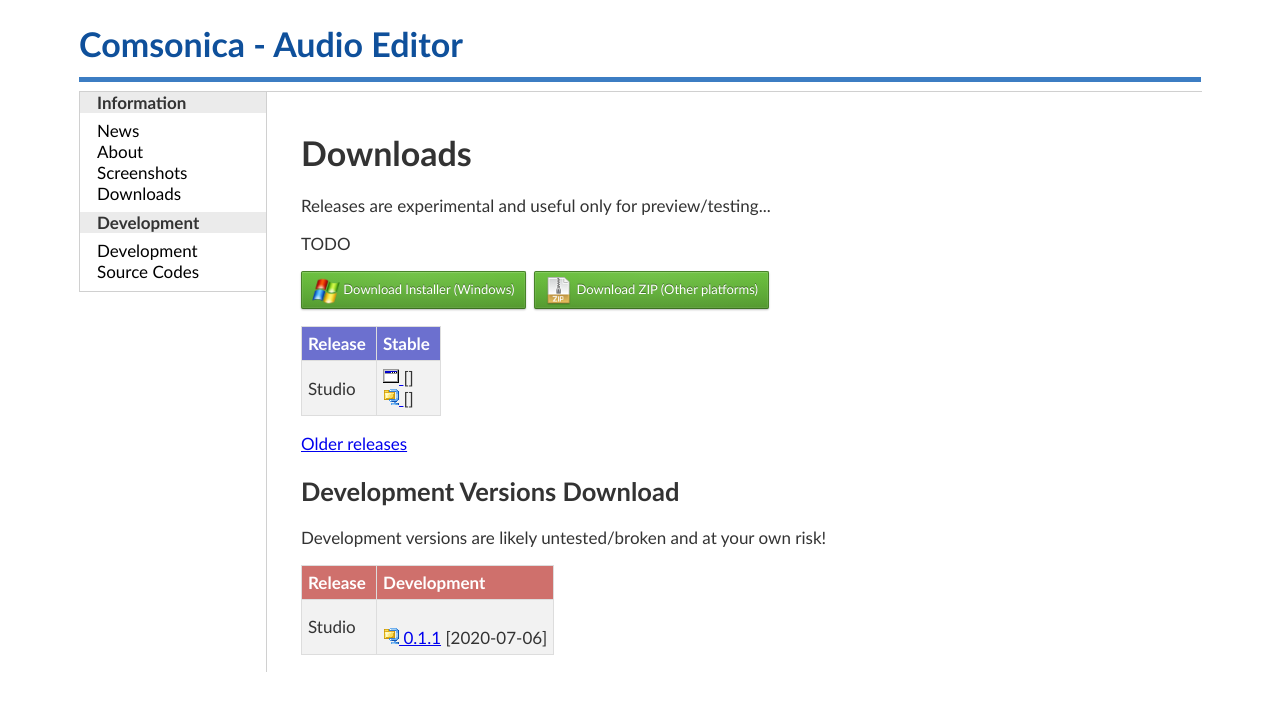
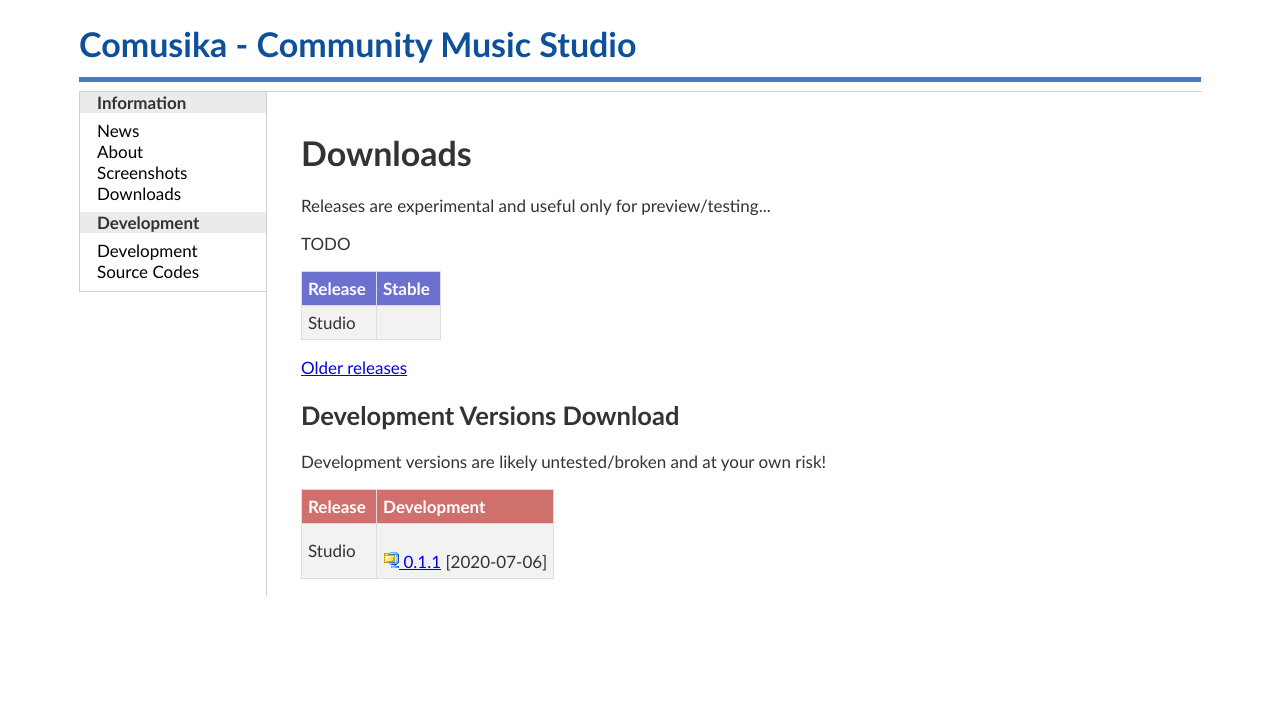
Before and after one commit to comusika/comusika-web, a PHP site: page /?downloads in a window 1280 px wide. Shown: the top 711 px of the page. Run offline with PHP 8.4, Linux system fonts and the light colour scheme; data that the repository does not hold is empty.

Commit message:
Renamed to Comusika

```diff
--- a/download/download-list.php
+++ b/download/download-list.php
@@ -13,23 +13,23 @@
       $variants['stb'][0]['ver'] = $stb_ver;
       $variants['stb'][0]['date'] = $stb_date;
       $variants['stb'][0]['icon'] = 'exe';
-      $variants['stb'][0]['file'] = 'comsonica-studio-'.$stb_ver.'-win32.exe';
+      $variants['stb'][0]['file'] = 'comusika-studio-'.$stb_ver.'-win32.exe';
       $variants['stb'][1]['name'] = 'ZIP';
       $variants['stb'][1]['ver'] = $stb_ver;
       $variants['stb'][1]['date'] = $stb_date;
       $variants['stb'][1]['icon'] = 'zip';
-      $variants['stb'][1]['file'] = 'comsonica-studio-'.$stb_ver.'.zip';
+      $variants['stb'][1]['file'] = 'comusika-studio-'.$stb_ver.'.zip';
 
 /*      $variants['dev'][0]['name'] = 'Windows Installer';
       $variants['dev'][0]['ver'] = $dev_ver;
       $variants['dev'][0]['date'] = $dev_date;
       $variants['dev'][0]['icon'] = 'exe';
-      $variants['dev'][0]['file'] = 'comsonica-studio-'.$dev_ver.'-'.$dev_snap.'-win32.exe'; */
+      $variants['dev'][0]['file'] = 'comusika-studio-'.$dev_ver.'-'.$dev_snap.'-win32.exe'; */
       $variants['dev'][1]['name'] = 'ZIP';
       $variants['dev'][1]['ver'] = $dev_ver;
       $variants['dev'][1]['date'] = $dev_date;
       $variants['dev'][1]['icon'] = 'zip';
-      $variants['dev'][1]['file'] = 'comsonica-studio-'.$dev_ver.'-'.$dev_snap.'.zip';
+      $variants['dev'][1]['file'] = 'comusika-studio-'.$dev_ver.'-'.$dev_snap.'.zip';
 
       $result['studio'] = $variants;
     }
--- a/download/index.php
+++ b/download/index.php
@@ -36,7 +36,7 @@ $component = ':' . $query;
 if (empty($query)) {
   $query = '../?downloads';
 } else {
-  file_put_contents("/var/www/html/comsonica/download/referer.html", date("Y-m-d H:i:s").' '.$_SERVER['REMOTE_ADDR']." ".$component." : ".$referer."<br/>\n", FILE_APPEND);
+  file_put_contents("/var/www/html/comusika/download/referer.html", date("Y-m-d H:i:s").' '.$_SERVER['REMOTE_ADDR']." ".$component." : ".$referer."<br/>\n", FILE_APPEND);
 }
 header('Location: ' . $query);
 exit();
--- a/header.php
+++ b/header.php
@@ -11,11 +11,11 @@ if (!empty($prefix)) {
 <meta http-equiv="Content-Type" content="text/html; charset=utf-8" />
 <link rel="SHORTCUT ICON" href="bined.ico" />
 <link href="<?php echo $parentPrefix; ?>css/site.css" rel="stylesheet">
-<title>Comsonica - Audio Editor</title>
+<title>Comusika - Community Music Studio</title>
 </head>
 
 <body>
-<div id="name"><h1>Comsonica - Audio Editor</a></h1></div>
+<div id="name"><h1>Comusika - Community Music Studio</a></h1></div>
 <div id="divider"></div>
 
 <ul id="navmenu">
--- a/pages/about.php
+++ b/pages/about.php
@@ -1,7 +1,7 @@
 <div id="content">
 <h1>About</h1>
 
-<p>Comsonica is mashup audio editor written in Java. Project is in planning stage / under construction.</p>
+<p>Comusika is mashup audio editor written in Java. Project is in planning stage / under construction.</p>
 
 <p>Application is combination of multiple other Java audio applications.</p>
 
--- a/pages/downloads.php
+++ b/pages/downloads.php
@@ -9,12 +9,12 @@ function echoDownload($arr) {
 <p>Releases are experimental and useful only for preview/testing...</p>
 <p>TODO</p>
 <p>
-<a href="download/?<?php echo $downloads['studio']['stb'][0]['file']; ?>" class="button button-green"><img src="images/filetypes/windows-32x32.png" style="vertical-align: middle;" width="28" height="28" alt="[WIN]"/>&nbsp;Download Installer (Windows)</a>&nbsp;
-<a href="download/?<?php echo $downloads['studio']['stb'][1]['file']; ?>" class="button button-green"><img src="images/filetypes/zip-32x32.png" style="vertical-align: middle;" width="28" height="28" alt="[ZIP]"/>&nbsp;Download ZIP (Other platforms)</a></p>
+<?php /*<a href="download/?<?php echo $downloads['studio']['stb'][0]['file']; ?>" class="button button-green"><img src="images/filetypes/windows-32x32.png" style="vertical-align: middle;" width="28" height="28" alt="[WIN]"/>&nbsp;Download Installer (Windows)</a>&nbsp;
+<a href="download/?<?php echo $downloads['studio']['stb'][1]['file']; ?>" class="button button-green"><img src="images/filetypes/zip-32x32.png" style="vertical-align: middle;" width="28" height="28" alt="[ZIP]"/>&nbsp;Download ZIP (Other platforms)</a></p> */ ?>
 <table class="downloads">
 <tr><th>Release&nbsp;</th><th>Stable&nbsp;</th></tr>
 <tr><td>Studio</td>
-  <td><?php echoDownload($downloads['studio']['stb']); ?></td>
+  <td><?php /* echoDownload($downloads['studio']['stb']); */ ?></td>
 </table>
 <p><a href="?older-downloads">Older releases</a></p>
 
--- a/pages/source-codes.php
+++ b/pages/source-codes.php
@@ -3,9 +3,9 @@
 
 <table class="downloads">
 <tr><th>Library&nbsp;</th><th>Repository&nbsp;</th></tr>
-<tr><td>Comsonica Studio</td><td><a href="https://github.com/comsonica/comsonica-studio" title="GitHub repository"><img src="images/ref/github.png" alt="[GitHub]"/> comsonica/comsonica-studio</a></td></tr>
+<tr><td>Comusica Studio</td><td><a href="https://github.com/comusika/comusika-studio" title="GitHub repository"><img src="images/ref/github.png" alt="[GitHub]"/> comusika/comusika-studio</a></td></tr>
 <tr><th>Others&nbsp;</th><th>Repository&nbsp;</th></tr>
-<tr><td>Web Site</td><td><a href="https://github.com/comsonica/comsonica-web" title="GitHub repository"><img src="images/ref/github.png" alt="[GitHub]"/> comsonica/comsonica-web</a></td></tr>
+<tr><td>Web Site</td><td><a href="https://github.com/comusika/comusika-web" title="GitHub repository"><img src="images/ref/github.png" alt="[GitHub]"/> comusika/comusika-web</a></td></tr>
 </table>
 
 </div>
--- a/refer.php
+++ b/refer.php
@@ -5,6 +5,6 @@ $referer = @$_SERVER['HTTP_REFERER'];
 $remoteAddr = $_SERVER['REMOTE_ADDR'];
 $myIPs = array();
 if (!in_array($remoteAddr, $myIPs)) {
-  file_put_contents("/var/www/html/comsonica/referer.html", date("Y-m-d H:i:s").": ".$remoteAddr." ".@$query." ".$referer."<br/>\n", FILE_APPEND);
+  file_put_contents("/var/www/html/comusika/referer.html", date("Y-m-d H:i:s").": ".$remoteAddr." ".@$query." ".$referer."<br/>\n", FILE_APPEND);
 }
 ?>
```
Also changed, not shown: README.md.
